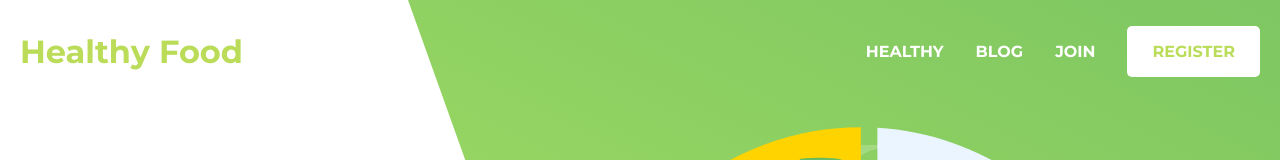
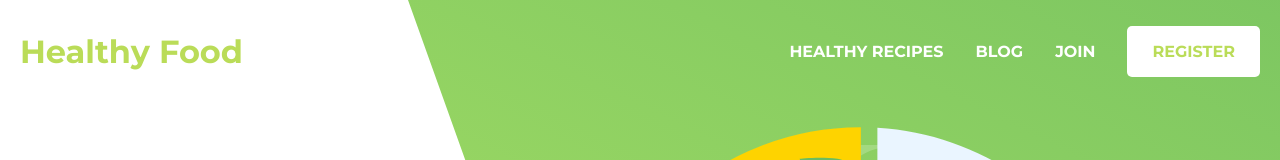
Before and after one commit to Hudsonhfreitas/Healthy-food, a React (Create React App) app: page / in a window 1280 px wide. Shown: the top 160 px of the page. Built offline with nearby package versions, Linux system fonts and the light colour scheme.

Commit message:
feat: nav scroll to sections

```diff
--- a/src/components/Header/index.tsx
+++ b/src/components/Header/index.tsx
@@ -11,8 +11,8 @@ export function Header() {
                 <S.NavBar>
                     <ul>
                         <li>
-                            <Link to='' duration={300} smooth={true}>
-                                healthy
+                            <Link to='recipes' duration={500} smooth={true}>
+                                healthy recipes
                             </Link>
                         </li>
                         <li>
--- a/src/components/Hero/index.tsx
+++ b/src/components/HeroSection/index.tsx
@@ -2,9 +2,9 @@ import { FiSearch } from 'react-icons/fi'
 
 import * as S from './styles'
 
-export function Hero() {
+export function HeroSection() {
     return (
-        <S.Container>
+        <S.Container >
             <S.Content>
                 <S.LeftArea>
                     <h1>Ready for <br/> Trying a new <br/> recipe?</h1>
--- a/src/components/RecipeItem/styles.ts
+++ b/src/components/RecipeItem/styles.ts
@@ -40,4 +40,10 @@ export const Button = styled(Link)`
     display: flex;
     align-items: center;
     justify-content: center;
+
+    transition: filter 0.3s;
+
+    &:hover {
+        filter: brightness(0.95)
+    }
 `
--- a/src/components/Recipes/index.tsx
+++ b/src/components/RecipesSection/index.tsx
@@ -7,9 +7,9 @@ import comida4 from '../../assets/comida_4.svg'
 
 import * as S from './styles'
 
-export function Recipes() {
+export function RecipesSection() {
     return (
-        <S.Container>
+        <S.Container id="recipes">
             <S.Content>
                 <h2>Our Best Recipes</h2>
                 <p>
--- a/src/pages/Home/index.tsx
+++ b/src/pages/Home/index.tsx
@@ -1,14 +1,14 @@
 import { Header } from '../../components/Header';
-import { Hero } from '../../components/Hero';
-import { Recipes } from '../../components/Recipes';
+import { HeroSection } from '../../components/HeroSection';
+import { RecipesSection } from '../../components/RecipesSection';
 
 export function Home() {
     return (
         <>
             <Header />
             <main>
-                <Hero />
-                <Recipes />
+                <HeroSection />
+                <RecipesSection />
             </main>
         </>
     )
```
Also changed, not shown: src/components/HeroSection/styles.ts (renamed from src/components/Hero/styles.ts), src/components/RecipesSection/styles.ts (renamed from src/components/Recipes/styles.ts).
